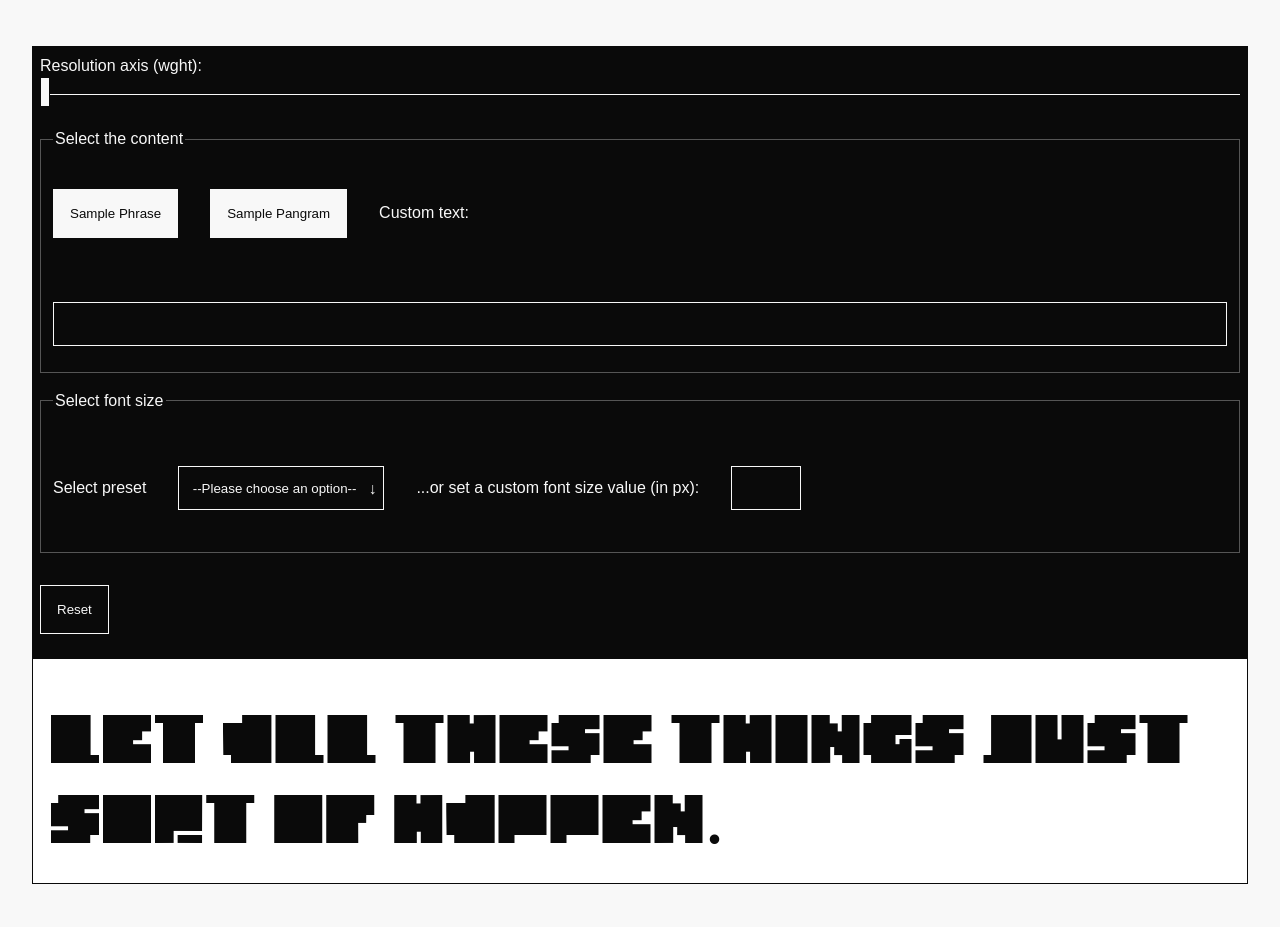
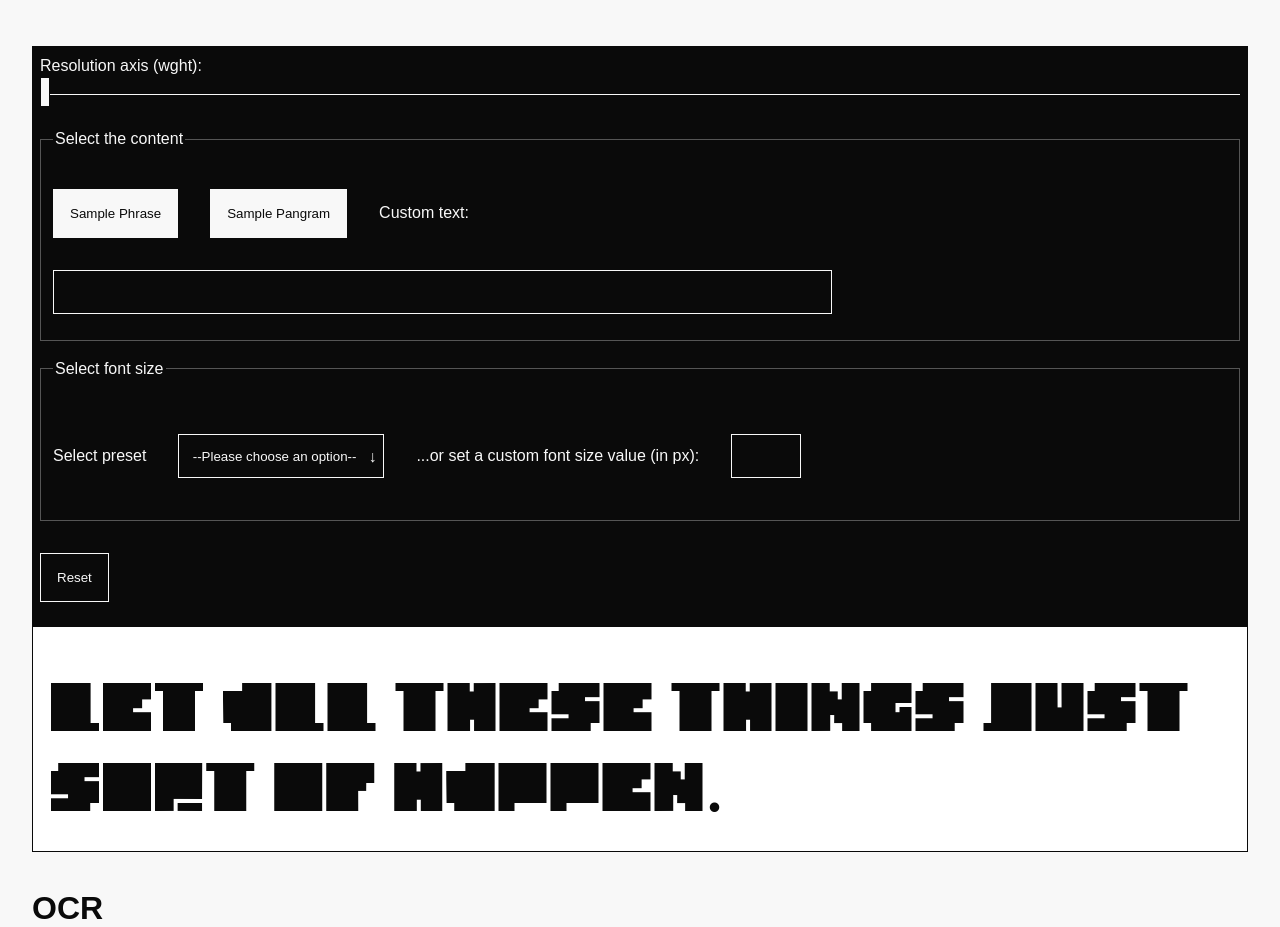
Before and after one commit to k00lthing/master-project-website, a website built with Vite: page resolution/index.html in a window 1280 px wide. Shown: the part 1420-2347 px from the top of the page. Built offline with nearby package versions, Linux system fonts and the light colour scheme; files whose address does not match are found by name; a web font is replaced by a local one.

Commit message:
Adjust font demo controls

```diff
--- a/css/_form.scss
+++ b/css/_form.scss
@@ -149,7 +149,7 @@ fieldset {
   flex-wrap: wrap;
   justify-content: flex-start;
   align-items: center;
-  gap: 2rem;
+  gap: 0 2rem;
   border: 1px solid variables.$contrast-gray;
 }
 
@@ -181,6 +181,10 @@ form.font-controls {
     width: 100%;
   }
 
+  input#demo-text-input {
+    max-width: 750px;
+}
+
   /* Chrome, Safari, Edge, Opera */
   input::-webkit-outer-spin-button,
   input::-webkit-inner-spin-button {
```
